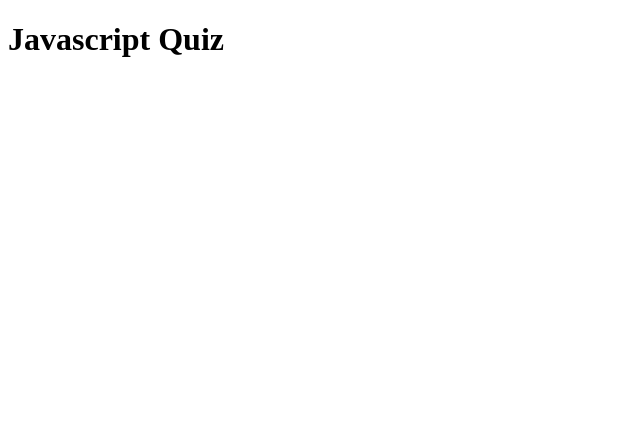
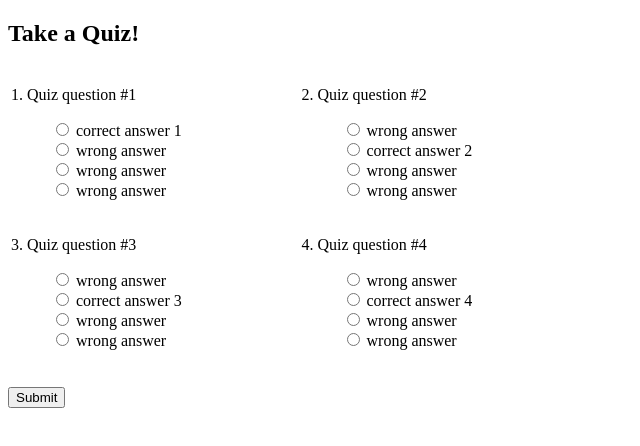
Before and after one commit to syadII/Javascript-Quiz, a plain HTML site: page index.html in a window 1280 px wide. Shown: the whole page, without its empty margins (0-640 px from the left). Drawn offline with Linux system fonts and the light colour scheme.

Commit message:
changed files

```diff
--- a/index.html
+++ b/index.html
@@ -7,9 +7,107 @@
     <title>Javascript Quiz</title>
 </head>
 <body>
-    <div class= "container"></div>
-    <h1>Javascript Quiz</h1>
-    <script src = "script.js"></script>
+    <h2 class="quizHeader">Take a Quiz!</h2>
+
+	<table style="width:583px">
+	<tr>
+	  <td>
+	  	<div>
+	  		<p class="question">1. Quiz question #1</p>
+
+	    	<ul>
+	    	<input class="answer" type="radio" name="q1" value="1">
+	        <label id="correctString1">correct answer 1</label>
+	    	<br>
+	        <input class="answer" type="radio" name="q1" value="0">
+	        <label>wrong answer</label>
+	        <br>
+	        <input class="answer" type="radio" name="q1" value="0">
+	        <label>wrong answer</label>
+	        <br>
+	        <input class="answer" type="radio" name="q1" value="0">
+	        <label>wrong answer</label>
+    		</ul>
+	  	</div>
+	  </td>
+	  <td>
+	  	<div>
+	  		<p class="question">2. Quiz question #2</p>
+
+	    	<ul>
+	        <input class="answer" type="radio" name="q2" value="0">
+	        <label>wrong answer</label>
+	        <br>
+	        <input class="answer" type="radio" name="q2" value="1">
+	        <label id="correctString2">correct answer 2</label>
+	        <br>
+	        <input class="answer" type="radio" name="q2" value="0">
+	        <label>wrong answer</label>
+	        <br>
+	        <input class="answer" type="radio" name="q2" value="0">
+	        <label>wrong answer</label>
+	    	</ul>
+	  	</div>
+	  </td>
+	</tr>
+	<tr>
+	  <td>
+	  	<div>
+	  		<p class="question">3. Quiz question #3</p>
+
+	    	<ul>
+	        <input class="answer" type="radio" name="q3" value="0">
+	        <label>wrong answer</label>
+	        <br>
+	        <input class="answer" type="radio" name="q3" value="1">
+	        <label id="correctString3">correct answer 3</label>
+	        <br>
+	        <input class="answer" type="radio" name="q3" value="0">
+	        <label>wrong answer</label>
+	        <br>
+	        <input class="answer" type="radio" name="q3" value="0">
+	        <label>wrong answer</label>
+	    	</ul>
+		</div>
+	  </td>
+	  <td>
+	  	<div>
+	  		<p class="question">4. Quiz question #4</p>
+
+	    	<ul>
+	        <input class="answer" type="radio" name="q4" value="0">
+	        <label>wrong answer</label>
+	        <br>
+	        <input class="answer" type="radio" name="q4" value="1">
+	        <label id="correctString4">correct answer 4</label>
+	        <br>
+	        <input class="answer" type="radio" name="q4" value="0">
+	        <label>wrong answer</label>
+	        <br>
+	        <input class="answer" type="radio" name="q4" value="0">
+	        <label>wrong answer</label>
+    		</ul>
+	  	</div>
+	  </td>
+	</tr>
+	</table>
+<br/>
+  <div class="submitter">
+          <input class="quizSubmit" id="submitButton" onClick="submitQuiz()"
+          type="submit" value="Submit" />
     </div>
+
+<!--show only wrong answers on submit-->
+    <div class="quizAnswers" id="correctAnswer1"></div>
+	    <div class="quizAnswers" id="correctAnswer2"></div>
+    <div class="quizAnswers" id="correctAnswer3"></div>
+    <div class="quizAnswers" id="correctAnswer4"></div>
+
+<!--show score upon submit-->
+    <div>
+    	<h2 class="quizScore" id="userScore"></h2>
+    </div>
+	</div>
+
 </body>
 </html>
--- a/script.js
+++ b/script.js
@@ -1,37 +1,9 @@
-function generateQuiz(questions, quizContainer, resultsContainer, submitButton){
+var quiz = [
+    ["What is are used to store multiple vaules in a single variable?", "Array"],
+    ["What is a block of code designed to perform a particular task?", "Function"],
+];
 
-	function showQuestions(questions, quizContainer){
-		// code will go here
-	}    var myQuestions = [
-        {
-            question: "What is a block of code used to perform ask",
-            answers: {
-                a: 'String',
-                b: 'Function',
-                c: 'Array'
-            },
-            correctAnswer: 'b'
-        },
-        {
-            question: "What is used to store multiple values in a single variable?",
-            answers: {
-                a: 'Variables',
-                b: 'Events',
-                c: 'Array'
-            },
-            correctAnswer: 'c'
-        }
-    ];
+var answer;
+var response;
 
-	function showResults(questions, quizContainer, resultsContainer){
-		// code will go here
-	}
-
-	// show the questions
-	showQuestions(questions, quizContainer);
-
-	// when user clicks submit, show results
-	startButton.onclick = function(){
-		showResults(questions, quizContainer, resultsContainer);
-	}
-}
+answer = prompt(quiz)
```
